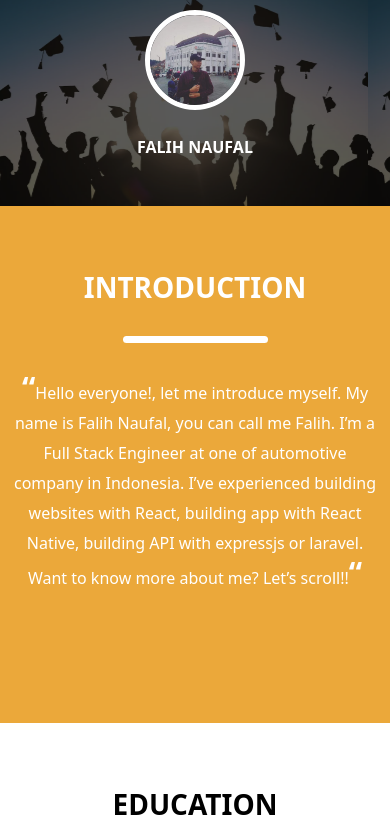
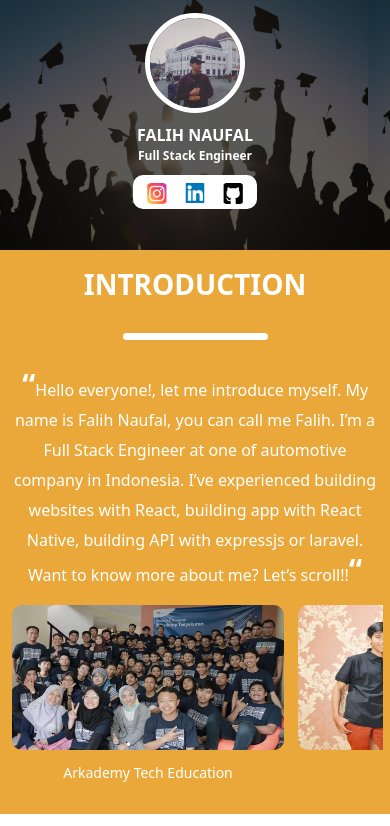
Before and after one commit to falihnaufal17/falihnaufal17.github.io, a plain HTML site: page index.html in a window 390 px wide. Shown: the top 826 px of the page. Drawn offline with nearby package versions, Linux system fonts and the light colour scheme.

Commit message:
styling mobile

```diff
--- a/index.html
+++ b/index.html
@@ -30,8 +30,8 @@
             <div class="profile">
                 <img class="profile-image" src="images/falih.jpg" />
                 <div class="name">FALIH NAUFAL</div>
-                <div class="title d-none d-md-block">Full Stack Engineer</div>
-                <div class="social-media d-none d-md-inline-flex">
+                <div class="title">Full Stack Engineer</div>
+                <div class="social-media">
                     <div>
                         <a href="https://www.instagram.com/falihn17/" target="__blank"><img src="./images/instagram 1.png"></a>
                     </div>
@@ -87,6 +87,22 @@
                 <img src="./images/IMG-20190430-WA0056 1.png">
             </div>
         </div>
+        <div class="container">
+            <div class="row vertical-scroll d-md-none">
+                <div class="col-9 text-center">
+                    <img src="./images/arkademy-all-batch.jpg">
+                    <small>Arkademy Tech Education</small>
+                </div>
+                <div class="col-9 text-center">
+                    <img src="./images/family.jpg">
+                    <small>Family</small>
+                </div>
+                <div class="col-9 text-center">
+                    <img src="./images/smk-graduation.jpg">
+                    <small>Graduation 2019</small>
+                </div>
+            </div>
+        </div>
     </section>
     <section class="education">
         <div class="title-section">EDUCATION</div>
@@ -127,7 +143,6 @@
             <button class="fn-button-download" onclick="DownloadCv()">Download CV</button>
         </div>
     </section>
-    <iframe id="download_iframe" style="display:none;"></iframe>
     <script>
         function DownloadCv(e) {
             window.location.href = "./documents/Falih_Naufal_VisualCV_Resume_2020.pdf";
--- a/styles/carousel.css
+++ b/styles/carousel.css
@@ -27,3 +27,24 @@
     background: #EBA83A;
     border-radius: 100%;
 }
+
+@media screen and (max-width: 768px) {
+    .carousel .carousel-inner img{
+        height: 250px;
+    }
+
+    .carousel .carousel-indicators{
+        left: 0;
+        right: 0;
+        margin-bottom: 10px;
+    }
+
+    /* .carousel .carousel-indicators [data-bs-target]{
+        height: auto;
+    } */
+
+    /* .carousel .carousel-indicators .active{
+        width: 5px;
+        height: 5px;
+    } */
+}
--- a/styles/styles.css
+++ b/styles/styles.css
@@ -1,5 +1,9 @@
 *{
     scroll-behavior: smooth;
+}
+
+.body{
+    background: #F7F8FA;
 }
 
 .profile{
@@ -28,21 +32,6 @@
     margin-bottom: 30px;
 }
 
-@media screen and (max-width: 768px) {
-    .profile{
-        top: 5%;
-    }
-
-    .profile .profile-image{
-        max-width: 100px;
-        margin-bottom: 15px;
-    }
-
-    .profile .name{
-        font-size: 16px;
-    }
-}
-
 .profile .title{
     font-size: 24px;
     font-weight: 700;
@@ -67,11 +56,59 @@
     margin: auto 9px;
 }
 
+@media screen and (max-width: 768px) {
+    .profile{
+        top: 5%;
+        bottom: 0;
+    }
+
+    .profile .profile-image{
+        max-width: 100px;
+        margin-bottom: 10px;
+    }
+
+    .profile .name{
+        font-size: 16px;
+        line-height: unset;
+        margin-bottom: 0;
+    }
+
+    .profile .title{
+        font-size: 12px;
+        line-height: unset;
+        margin-bottom: 10px;
+    }
+
+    .profile .social-media{
+        padding: 5px;
+    }
+
+    .profile .social-media a{
+        display: block;
+    }
+
+    .profile .social-media img{
+        max-width: 20px;
+    }
+}
+
 .introduction{
     background: #EBA83A;
     color: #fff;
     padding-top: 62px;
     height: 517px;
+}
+
+@media screen and (max-width: 768px) {
+    .introduction{
+        height: auto;
+        padding-top: 15px;
+        padding-bottom: 15px;
+    }
+
+    .introduction .container{
+        margin-bottom: 15px;
+    }
 }
 
 .title-section{
@@ -148,6 +185,11 @@
 }
 
 @media screen and (max-width: 768px) {
+    .education{
+        padding-bottom: 15px;
+        padding-top: 15px;
+    }
+
     .education img{
         max-width: 250px;
         margin-bottom: 30px;
@@ -202,6 +244,13 @@
     margin-bottom: 30px;
 }
 
+@media screen and (max-width: 768px) {
+    .portofolio{
+        padding-bottom: 15px;
+        padding-top: 15px;
+    }
+}
+
 a.fn-card{
     box-shadow: 0px 2px 30px rgba(0, 0, 0, 0.25);
     border-radius: 10px;
@@ -247,6 +296,28 @@ a.fn-card:hover .detail div{
     margin-bottom: 30px;
 }
 
+.vertical-scroll {
+    display: block;
+    white-space: nowrap;
+    overflow: hidden;
+    overflow-x: auto;
+    margin: 0 -5px !important;
+}
+.vertical-scroll > * {
+    padding: 0 5px !important;
+    display: inline-block;
+    float: none;
+    vertical-align: top;
+    white-space: normal;
+}
+
+.vertical-scroll img{
+    width: 100%;
+    height: 145px;
+    border-radius: 10px;
+    margin-bottom: 10px;
+}
+
 /* width */
 ::-webkit-scrollbar {
     display: none;
```
Also changed, not shown: images/arkademy-all-batch.jpg (added), images/family.jpg (added), images/smk-graduation.jpg (added).
